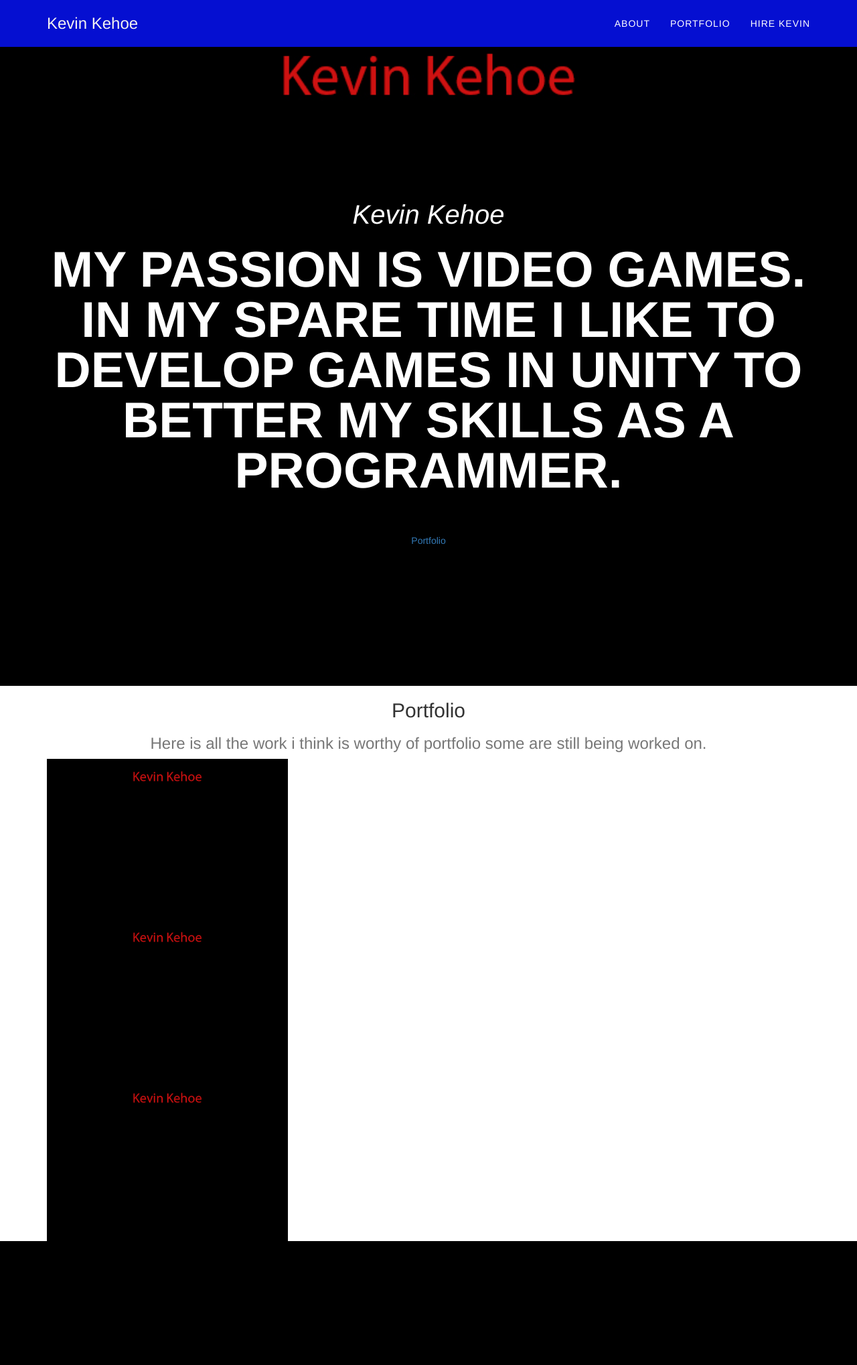
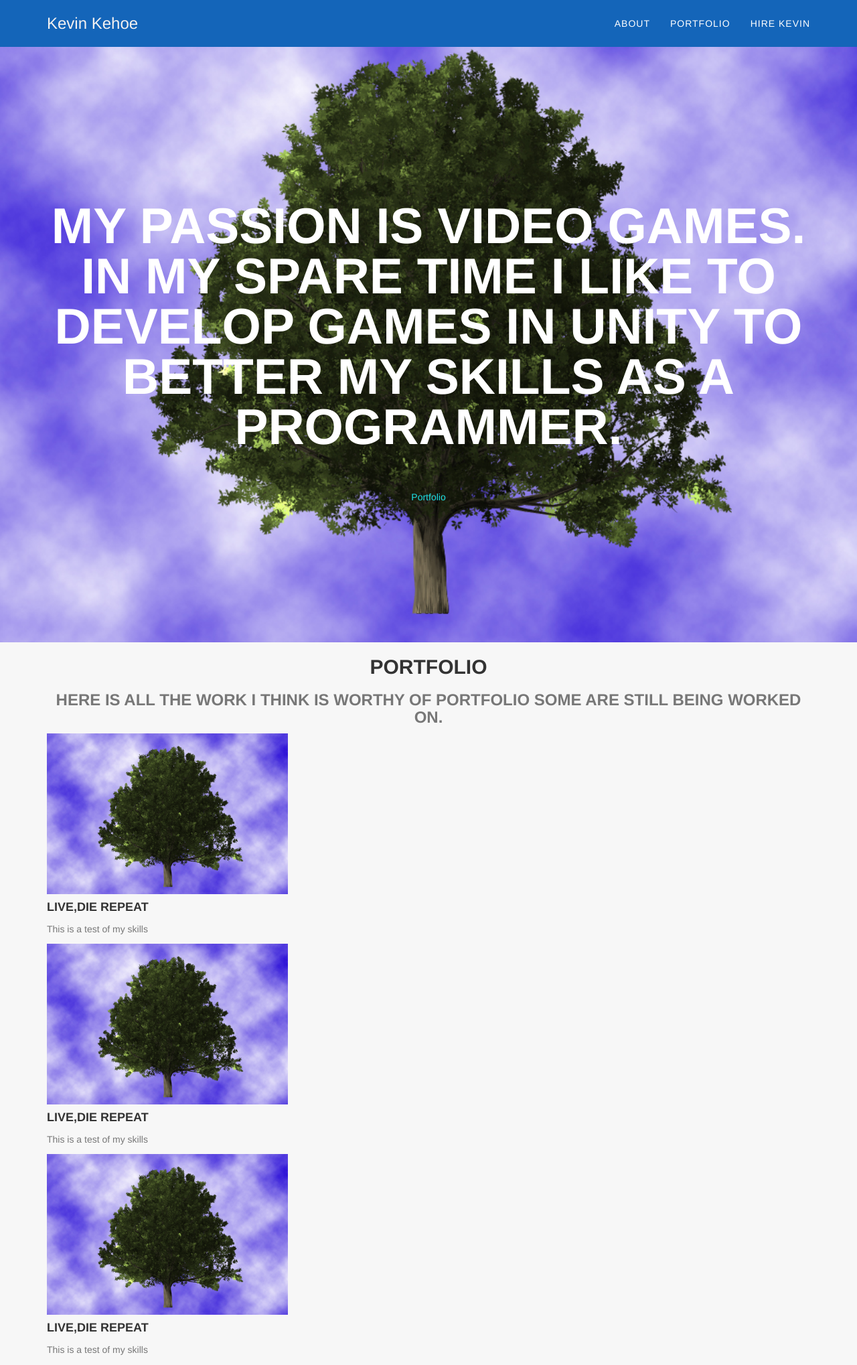
Before and after one commit to Kevin1995/My_Portfolio, a PHP site: page / in a window 1280 px wide. Shown: the whole page at 67% size. Before the commit the page ends 1853 px from the top, so only its background shows below. Run offline with PHP 8.4, Linux system fonts and the light colour scheme.

Commit message:
Adding css to portfolio section

```diff
--- a/css/home.css
+++ b/css/home.css
@@ -1,10 +1,62 @@
 @charset "utf-8";
 /* CSS Document */
+
+body {
+    overflow-x: hidden;
+    font-family: "Roboto Slab","Helvetica Neue", Helvetica, Arial, sans-serif;
+}
+
+.text-muted {
+    color: #777;
+}
+
+p {
+    font-size: 14px;
+    line-height: 1.75;
+}
+
+a,
+a:hover,
+a:focus,
+a:active,
+a.active {
+    outline: 0;
+}
+
+a {
+    color: #1ee2e7;
+}
+
+a:hover,
+a:focus,
+a:active,
+a.active {
+    color: #17d0d5;
+}
+
+h1,
+h2,
+h3,
+h4,
+h5,
+h6 {
+    text-transform: uppercase;
+    font-family: Montserrat,"Helvetica Neue",Helvetica,Arial,sans-serif;
+    font-weight: 700;
+}
+
+.img-centered {
+    margin: 0 auto;
+}
+
+.bt-light-grey {
+    background-color: #f7f7f7;
+}
 
 /* Colour of navbar as a whole*/
 .navbar-default {
 	border-color:transparent;
-	background-color:#050FD1;
+	background-color:#1465B9;
 }
 
 /* Font family and size for my name in the navbar */
@@ -97,7 +149,7 @@
 
 	.navbar-default.navbar-shrink {
 		padding: 10px 0;
-		background-color: #050FD1;
+		background-color: #1465B9;
 	}
 
 	.navbar-default.navbar-shrink .navbar-brand {
--- a/index.html
+++ b/index.html
@@ -43,14 +43,13 @@
 <header>
 	<div class="container">
     	<div class="intro-text">
-        	<div class="intro-lead-in">Kevin Kehoe</div>
             <div class="intro-heading">My passion is video games. In my spare time i like to develop games in unity to better my skills as a programmer.</div>
             <a href="#portfolios" class="page-scroll btn btn-x1">Portfolio</a>
         </div>
     </div>
 </header>
 
-<section id="portfolio" class="bt-light-blue">
+<section id="portfolio" class="bt-light-grey">
 	<div class="container">
     	<div class="row">
         	<div class="col-lg-12 text-center">
@@ -69,12 +68,16 @@
                     </div>
                     <img src="images/test.jpg" class="img-responsive" alt="">
                 </a>
+                <div class="portfolio-caption">
+                    <h4>Live,Die Repeat</h4>
+                    <p class="text-muted">This is a test of my skills</p>
+                </div>
             </div>
         </div>
 
         <div class="row">
         	<div class="col-md-4 col-sm-6 portfolio-item">
-            	<a href="#portfolioModal1" class="portfolio-link" data-toggle="modal">
+            	<a href="#portfolioModal2" class="portfolio-link" data-toggle="modal">
                 	<div class="portfolio-hover">
                     	<div class="portfolio-hover-content">
                         	<i class="fa fa-plus fa-3x"></i>
@@ -82,12 +85,16 @@
                     </div>
                     <img src="images/test.jpg" class="img-responsive" alt="">
                 </a>
+                <div class="portfolio-caption">
+                    <h4>Live,Die Repeat</h4>
+                    <p class="text-muted">This is a test of my skills</p>
+                </div>
             </div>
         </div>
 
         <div class="row">
         	<div class="col-md-4 col-sm-6 portfolio-item">
-            	<a href="#portfolioModal1" class="portfolio-link" data-toggle="modal">
+            	<a href="#portfolioModal3" class="portfolio-link" data-toggle="modal">
                 	<div class="portfolio-hover">
                     	<div class="portfolio-hover-content">
                         	<i class="fa fa-plus fa-3x"></i>
@@ -95,6 +102,10 @@
                     </div>
                     <img src="images/test.jpg" class="img-responsive" alt="">
                 </a>
+                <div class="portfolio-caption">
+                    <h4>Live,Die Repeat</h4>
+                    <p class="text-muted">This is a test of my skills</p>
+                </div>
             </div>
         </div>
     </div>
```
Also changed, not shown: images/test.jpg.
